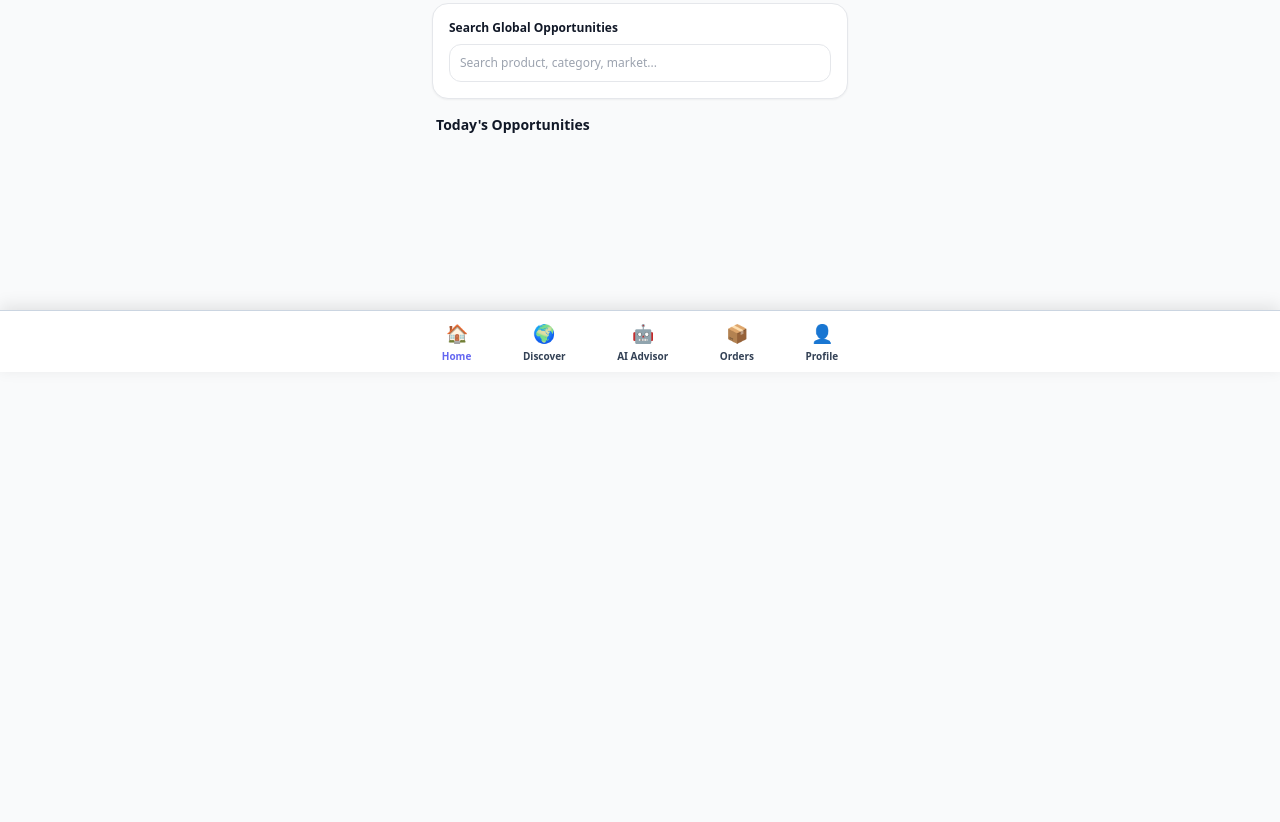
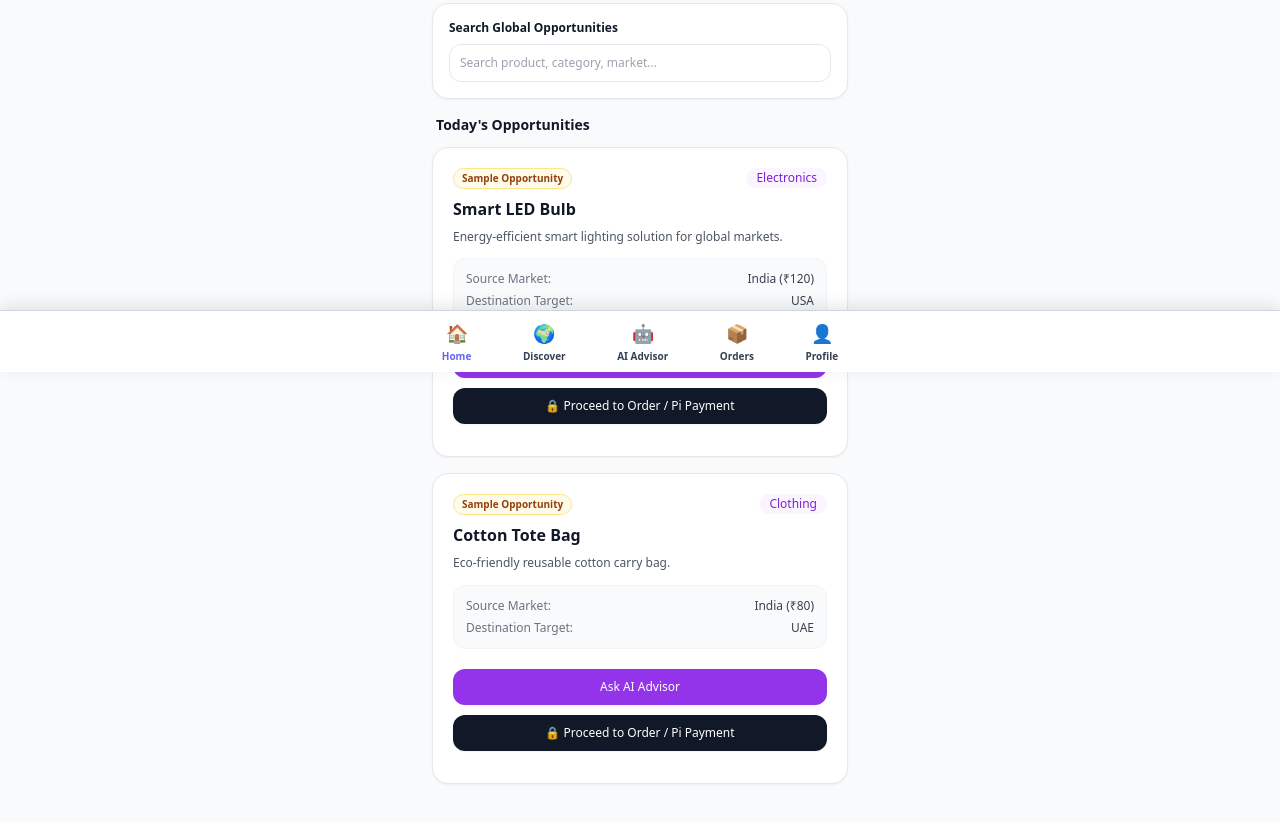
Before and after one commit to ajaykumarpandey8076-del/PiNexusCommerce, a website: page public/index.html in a window 1280 px wide. Shown: the part 428-1250 px from the top of the page. Before the commit the page ends 807 px from the top, so only its background shows below. Drawn offline with nearby package versions, Linux system fonts and the light colour scheme.

Commit message:
Update index.html

```diff
--- a/public/index.html
+++ b/public/index.html
@@ -85,11 +85,83 @@
         </div>
       </div>
 
-      <!-- Today's Opportunities Header & Container -->
+      <!-- Today's Opportunities Header & Guaranteed Static Cards -->
       <div>
         <h2 class="text-sm font-bold text-gray-900 mb-3 px-1">Today's Opportunities</h2>
         <div id="opportunities-container" class="space-y-4">
-          <!-- Dynamically populated via loadOpportunities() -->
+
+          <!-- Smart LED Bulb Opportunity Card -->
+          <div class="bg-white border border-gray-200 rounded-2xl p-5 shadow-sm mb-4 transition-all hover:shadow-md">
+            <div class="flex justify-between items-start mb-2">
+              <span class="text-[10px] font-semibold bg-amber-50 text-amber-800 border border-amber-200 px-2 py-0.5 rounded-full">
+                Sample Opportunity
+              </span>
+              <span class="text-xs font-medium bg-purple-50 text-purple-700 px-2.5 py-0.5 rounded-full">
+                Electronics
+              </span>
+            </div>
+
+            <h3 class="font-bold text-gray-900 text-base mb-1.5">Smart LED Bulb</h3>
+            <p class="text-xs text-gray-600 mb-3 leading-relaxed">Energy-efficient smart lighting solution for global markets.</p>
+
+            <div class="bg-gray-50 rounded-xl p-3 text-xs text-gray-700 space-y-1.5 mb-4 border border-gray-100">
+              <div class="flex justify-between">
+                <span class="text-gray-500">Source Market:</span>
+                <span class="font-medium">India (₹120)</span>
+              </div>
+              <div class="flex justify-between">
+                <span class="text-gray-500">Destination Target:</span>
+                <span class="font-medium">USA</span>
+              </div>
+            </div>
+
+            <div class="flex flex-col gap-2.5 pt-1">
+              <button onclick="openAiAdvisorPermission(1)" class="w-full bg-purple-600 text-white py-2.5 px-4 rounded-xl text-xs font-medium hover:bg-purple-700 transition shadow-sm">
+                Ask AI Advisor
+              </button>
+              <button onclick="prepareOrder(1)" class="w-full bg-gray-900 text-white py-2.5 px-4 rounded-xl text-xs font-medium hover:bg-gray-800 transition shadow-sm">
+                🔒 Proceed to Order / Pi Payment
+              </button>
+            </div>
+            <div id="ai-advisor-box-1" class="mt-3"></div>
+          </div>
+
+          <!-- Cotton Tote Bag Opportunity Card -->
+          <div class="bg-white border border-gray-200 rounded-2xl p-5 shadow-sm mb-4 transition-all hover:shadow-md">
+            <div class="flex justify-between items-start mb-2">
+              <span class="text-[10px] font-semibold bg-amber-50 text-amber-800 border border-amber-200 px-2 py-0.5 rounded-full">
+                Sample Opportunity
+              </span>
+              <span class="text-xs font-medium bg-purple-50 text-purple-700 px-2.5 py-0.5 rounded-full">
+                Clothing
+              </span>
+            </div>
+
+            <h3 class="font-bold text-gray-900 text-base mb-1.5">Cotton Tote Bag</h3>
+            <p class="text-xs text-gray-600 mb-3 leading-relaxed">Eco-friendly reusable cotton carry bag.</p>
+
+            <div class="bg-gray-50 rounded-xl p-3 text-xs text-gray-700 space-y-1.5 mb-4 border border-gray-100">
+              <div class="flex justify-between">
+                <span class="text-gray-500">Source Market:</span>
+                <span class="font-medium">India (₹80)</span>
+              </div>
+              <div class="flex justify-between">
+                <span class="text-gray-500">Destination Target:</span>
+                <span class="font-medium">UAE</span>
+              </div>
+            </div>
+
+            <div class="flex flex-col gap-2.5 pt-1">
+              <button onclick="openAiAdvisorPermission(2)" class="w-full bg-purple-600 text-white py-2.5 px-4 rounded-xl text-xs font-medium hover:bg-purple-700 transition shadow-sm">
+                Ask AI Advisor
+              </button>
+              <button onclick="prepareOrder(2)" class="w-full bg-gray-900 text-white py-2.5 px-4 rounded-xl text-xs font-medium hover:bg-gray-800 transition shadow-sm">
+                🔒 Proceed to Order / Pi Payment
+              </button>
+            </div>
+            <div id="ai-advisor-box-2" class="mt-3"></div>
+          </div>
+
         </div>
       </div>
 
@@ -131,30 +203,6 @@
 
   </main>
 
-  <!-- Interactive Order Request Modal Overlay -->
-  <div id="order-modal-overlay" class="fixed inset-0 bg-black/50 z-50 flex items-center justify-center p-4 hidden">
-    <div class="bg-white rounded-2xl p-5 max-w-sm w-full shadow-xl space-y-3">
-      <div class="flex justify-between items-center border-b pb-2">
-        <h3 class="font-bold text-sm text-purple-900">📦 Order Request Details</h3>
-        <button onclick="closeOrderModal()" class="text-gray-400 hover:text-gray-600 text-lg font-bold">×</button>
-      </div>
-      <div id="order-modal-body" class="text-xs space-y-1.5 text-gray-700">
-        <!-- Dynamic Modal Content -->
-      </div>
-      <div class="flex flex-col gap-2 pt-2">
-        <button onclick="submitOrderEnquiry()" class="w-full bg-purple-600 hover:bg-purple-700 text-white py-2 rounded-xl text-xs font-medium transition">
-          Send Enquiry / Request Order
-        </button>
-        <button onclick="triggerPiPaymentAttempt()" class="w-full bg-gray-900 hover:bg-gray-800 text-white py-2 rounded-xl text-xs font-medium transition">
-          Proceed to Pi Payment
-        </button>
-        <button onclick="closeOrderModal()" class="w-full bg-gray-100 hover:bg-gray-200 text-gray-700 py-1.5 rounded-xl text-xs font-medium transition">
-          Cancel
-        </button>
-      </div>
-    </div>
-  </div>
-
   <!-- Fixed Bottom Navigation Bar -->
   <nav class="fixed bottom-0 left-0 right-0 bg-white border-t border-gray-200 z-50 py-2 shadow-lg">
     <div class="max-w-md mx-auto flex justify-around items-center text-center">
```
